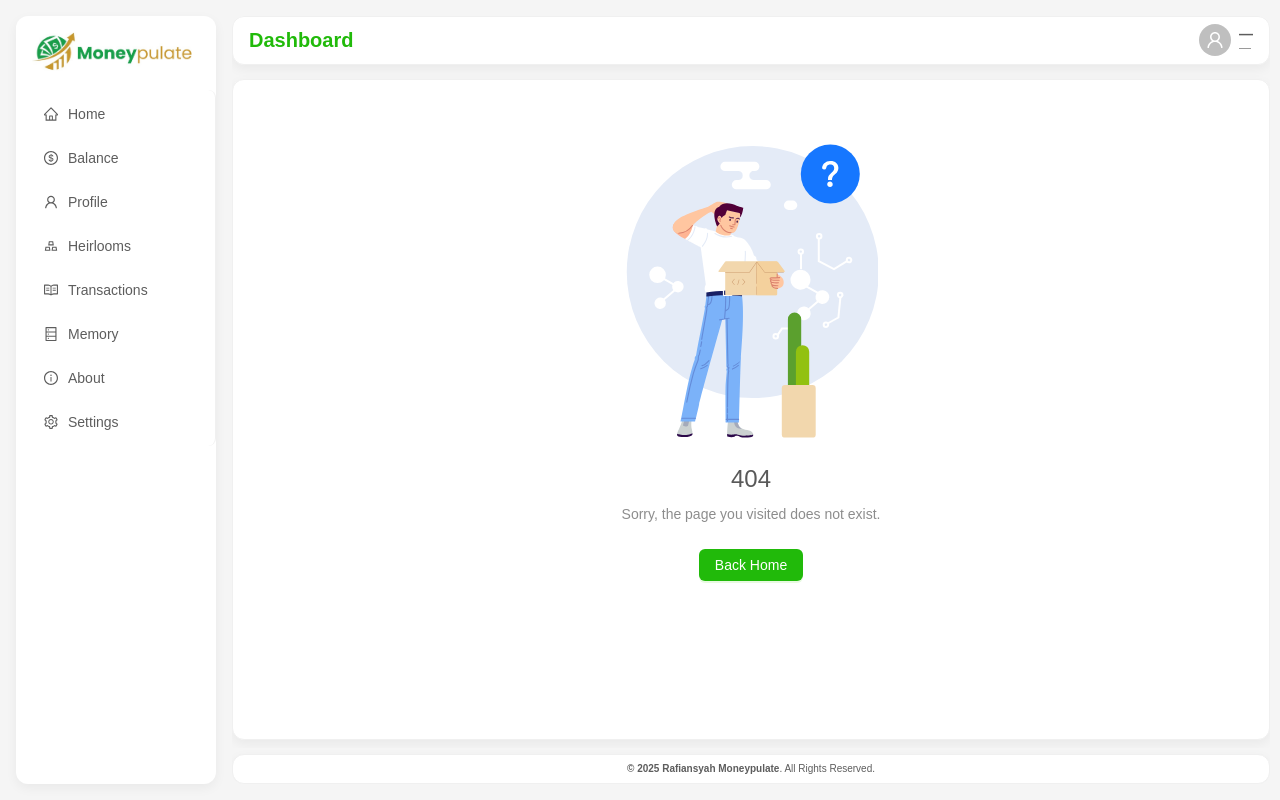
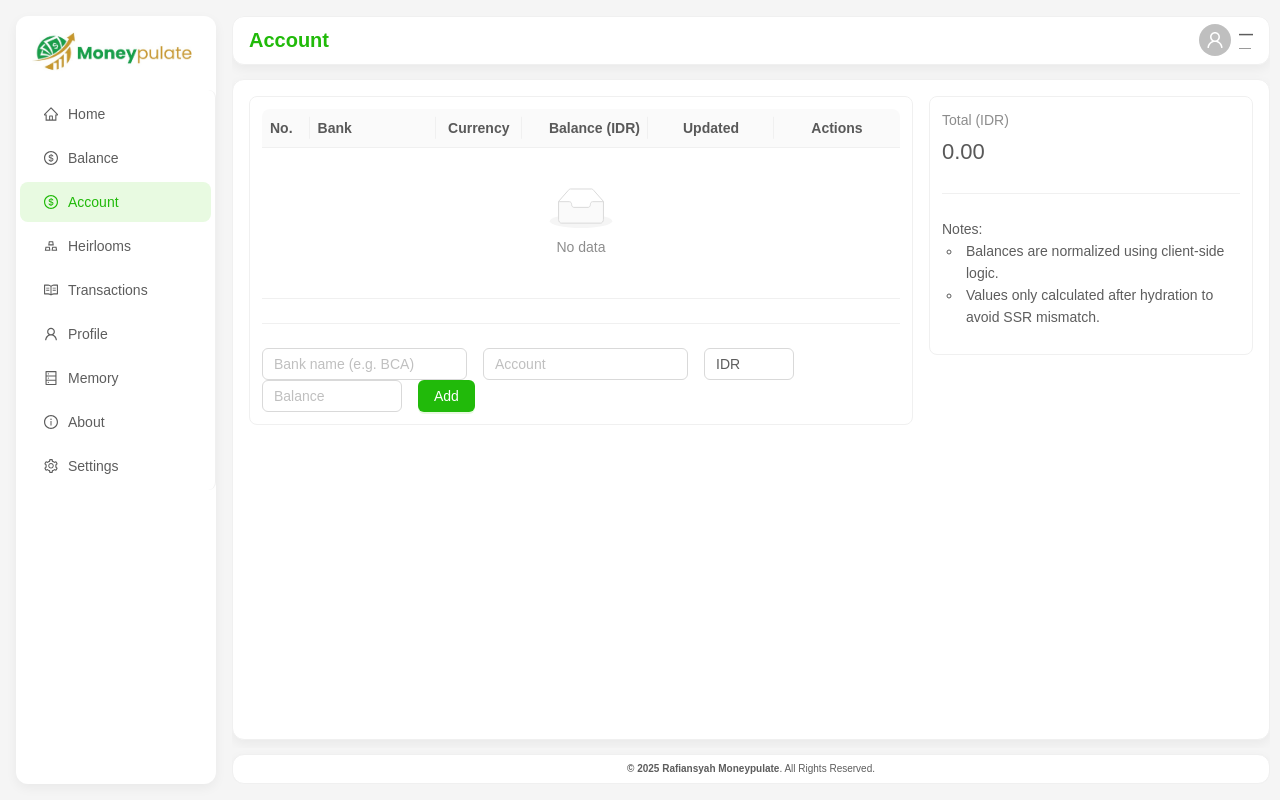
Before and after one commit to sarafiansyah/moneypulate-master, a Next.js app: page /bank in a window 1280 px wide. Before the commit this address had no page. Built offline with nearby package versions, Linux system fonts and the light colour scheme.

Commit message:
Added Bank Management feature

```diff
--- /dev/null
+++ b/src/app/bank/page.tsx
@@ -0,0 +1,74 @@
+"use client";
+
+import React from "react";
+import { Row, Col, Card, Statistic, Divider, Typography } from "antd";
+import { useBankStore } from "@/store/useBankStore";
+import BankTable from "@/components/bank/BankTable";
+import AddBankForm from "@/components/bank/AddBankForm";
+
+export default function BankBalancesPage() {
+  const banks = useBankStore((s) => s.banks);
+  const addBank = useBankStore((s) => s.addBank);
+  const updateBank = useBankStore((s) => s.updateBank);
+  const removeBank = useBankStore((s) => s.removeBank);
+  const totalBalance = useBankStore((s) => s.totalBalance);
+
+  // Prevent hydration mismatch
+  const [ready, setReady] = React.useState(false);
+  React.useEffect(() => setReady(true), []);
+
+  const handleAdd = (vals: { name: string; account: string; currency: string; balance: number }) => {
+    addBank({
+      name: vals.name,
+      account: vals.account,
+      currency: vals.currency,
+      balance: vals.balance,
+    });
+  };
+
+  const handleAdd10k = (id: string) => {
+    const target = banks.find((b) => b.id === id);
+    if (!target) return;
+
+    updateBank(id, {
+      balance: Math.round((target.balance + 10000) * 100) / 100,
+    });
+  };
+
+  return (
+    <div style={{ padding: 0 }}>
+      <Row gutter={[16, 16]}>
+        <Col xs={24} lg={16}>
+          <Card size="small">
+                 <BankTable banks={banks} onAdd10k={handleAdd10k} onDelete={removeBank} />
+
+            <Divider />
+
+            <AddBankForm onAdd={handleAdd} />
+          </Card>
+        </Col>
+
+        <Col xs={24} lg={8}>
+          <Card size="small">
+            <Statistic
+              title="Total (IDR)"
+              value={ready ? totalBalance() : 0}
+              precision={2}
+              valueStyle={{ fontSize: 22 }}
+            />
+
+            <Divider />
+
+            <Typography.Paragraph style={{ marginTop: 12 }}>
+              Notes:
+              <ul>
+                <li>Balances are normalized using client-side logic.</li>
+                <li>Values only calculated after hydration to avoid SSR mismatch.</li>
+              </ul>
+            </Typography.Paragraph>
+          </Card>
+        </Col>
+      </Row>
+    </div>
+  );
+}
--- /dev/null
+++ b/src/components/bank/AddBankForm.tsx
@@ -0,0 +1,43 @@
+// components/AddBankForm.tsx
+import React from "react";
+import { Form, Input, Button } from "antd";
+
+type Props = {
+  onAdd: (vals: { name: string; account: string; currency: string; balance: number }) => void;
+};
+
+export default function AddBankForm({ onAdd }: Props) {
+  const [form] = Form.useForm();
+
+  const submit = (values: any) => {
+    onAdd({
+      name: String(values.name).trim(),
+      account: String(values.account).trim(),
+      currency: String(values.currency || "IDR").trim().toUpperCase(),
+      balance: Number(values.balance) || 0,
+    });
+    form.resetFields();
+  };
+
+  return (
+    <Form form={form} layout="inline" onFinish={submit} style={{ marginTop: 8 }}>
+      <Form.Item name="name" rules={[{ required: true }]}>
+        <Input placeholder="Bank name (e.g. BCA)" />
+      </Form.Item>
+      <Form.Item name="account" rules={[{ required: true }]}>
+        <Input placeholder="Account" />
+      </Form.Item>
+      <Form.Item name="currency" initialValue="IDR">
+        <Input placeholder="Currency" style={{ width: 90 }} />
+      </Form.Item>
+      <Form.Item name="balance" rules={[{ required: true }]}>
+        <Input placeholder="Balance" type="number" style={{ width: 140 }} />
+      </Form.Item>
+      <Form.Item>
+        <Button type="primary" htmlType="submit">
+          Add
+        </Button>
+      </Form.Item>
+    </Form>
+  );
+}
--- /dev/null
+++ b/src/components/bank/BankTable.tsx
@@ -0,0 +1,108 @@
+// components/BankTable.tsx
+import React from "react";
+import { Table, Space, Button, Popconfirm, Typography } from "antd";
+import type { ColumnsType } from "antd/es/table";
+import { Bank } from "@/types/bank";
+
+type Props = {
+    banks: Bank[];
+    onAdd10k: (id: string) => void;
+    onDelete: (id: string) => void;
+};
+
+export default function BankTable({ banks, onAdd10k, onDelete }: Props) {
+    const columns: ColumnsType<Bank> = [
+        {
+            title: "No.",
+            key: "index",
+            width: "6%",
+            render: (_: any, __: Bank, index: number) => index + 1,
+        },
+        {
+            title: "Bank",
+            dataIndex: "name",
+            key: "name",
+            width: "16%",
+            render: (v: string, r: Bank) => (
+                <div>
+                    <Typography.Text strong>{v}</Typography.Text>
+                    <div style={{ fontSize: 12, color: "rgba(0,0,0,0.45)" }}>
+                        {r.account}
+                    </div>
+                </div>
+            ),
+        },
+        {
+            title: "Currency",
+            dataIndex: "currency",
+            key: "currency",
+            align: "center",
+            width: "6%",
+        },
+        {
+            title: "Balance (IDR)",
+            dataIndex: "balance",
+            key: "balance",
+            align: "right",
+            width: "16%",
+            render: (v: number) =>
+                new Intl.NumberFormat("id-ID", {
+                    style: "currency",
+                    currency: "IDR",
+                    minimumFractionDigits: 0,
+                    maximumFractionDigits: 0,
+                }).format(v),
+        },
+        {
+            title: "Updated",
+            dataIndex: "updatedAt",
+            key: "updatedAt",
+            align: "center",
+            width: "16%",
+            render: (t: string | undefined) => {
+                if (!t) return "—";
+
+                const d = new Date(t);
+
+                const hh = String(d.getHours()).padStart(2, "0");
+                const mm = String(d.getMinutes()).padStart(2, "0");
+                const dd = String(d.getDate()).padStart(2, "0");
+                const MM = String(d.getMonth() + 1).padStart(2, "0");
+                const yyyy = d.getFullYear();
+
+                return `${hh}:${mm} ${dd}/${MM}/${yyyy}`;
+            },
+        },
+        {
+            title: "Actions",
+            key: "actions",
+            align: "center",
+            width: "16%",
+            render: (_: any, record: Bank) => (
+                <Space>
+                    <Button size="small" onClick={() => onAdd10k(record.id)}>
+                        +10k
+                    </Button>
+                    <Popconfirm
+                        title="Remove bank?"
+                        onConfirm={() => onDelete(record.id)}
+                    >
+                        <Button danger size="small">
+                            Delete
+                        </Button>
+                    </Popconfirm>
+                </Space>
+            ),
+        },
+    ];
+
+    return (
+        <Table
+            rowKey="id"
+            dataSource={banks}
+            columns={columns}
+            size="small"
+            pagination={false}
+        />
+    );
+}
--- a/src/components/layout/MainLayout/index.tsx
+++ b/src/components/layout/MainLayout/index.tsx
@@ -71,7 +71,7 @@ export default function ClientLayout({
             <ConfigProvider
                 theme={{
                     token: {
-                        colorText: "#5d5d5dff", // 🌈 global text color
+                        colorText: "#5d5d5dff",
                         colorTextHeading: "#595959ff", // headings
                         colorPrimary: "#21ba0aff",
                         fontFamily: "'Poppins', sans-serif",
@@ -225,7 +225,9 @@ export default function ClientLayout({
                     {/* Main layout */}
                     <Layout
                         style={{
-                            margin: "16px 10px 16px 0",
+                            margin: isSmallScreen
+                                ? "16px 10px 16px -20px"
+                                : "16px 10px 16px 0px",
                             borderRadius: 12,
                             background: "transparent",
                             display: "flex",
@@ -323,8 +325,11 @@ export default function ClientLayout({
                                                     strong
                                                     style={{ fontSize: 14 }}
                                                 >
-                                                    {firstName || "—"}{" "}
-                                                    {lastName || ""}
+                                                    {isSmallScreen
+                                                        ? firstName || "—"
+                                                        : `${
+                                                              firstName || "—"
+                                                          } ${lastName || ""}`}
                                                 </Text>
                                                 <Text
                                                     type="secondary"
--- a/src/components/layout/MenuItems/index.tsx
+++ b/src/components/layout/MenuItems/index.tsx
@@ -21,10 +21,10 @@ const baseMenuItems = [
         label: "Balance",
         path: "/balance",
     },
-    {
-        icon: <UserOutlined />,
-        label: "Profile",
-        path: "/profile",
+      {
+        icon: <DollarOutlined />,
+        label: "Account",
+        path: "/bank",
     },
     {
         icon: <GoldOutlined />,
@@ -35,6 +35,11 @@ const baseMenuItems = [
         icon: <ReadOutlined />,
         label: "Transactions",
         path: "/transaction-history",
+    },
+      {
+        icon: <UserOutlined />,
+        label: "Profile",
+        path: "/profile",
     },
     {
         icon: <DatabaseOutlined />,
--- /dev/null
+++ b/src/store/useBankStore.ts
@@ -0,0 +1,81 @@
+import { create } from "zustand";
+import { persist, createJSONStorage } from "zustand/middleware";
+import { Bank } from "@/types/bank";
+import { useBalanceStore } from "@/store/useBalanceStore";
+
+const genId = () =>
+  "id-" + Math.random().toString(36).slice(2) + Date.now().toString(36);
+
+type BankState = {
+  banks: Bank[];
+  addBank: (b: Omit<Bank, "id" | "updatedAt">) => void;
+  updateBank: (id: string, patch: Partial<Bank>) => void;
+  removeBank: (id: string) => void;
+  setBanks: (banks: Bank[]) => void;
+  totalBalance: () => number;
+};
+
+export const useBankStore = create<BankState>()(
+  persist(
+    (set, get) => ({
+      banks: [],
+
+      addBank: (b) =>
+        set((s) => {
+          const newBanks = [
+            ...s.banks,
+            {
+              ...b,
+              id: genId(),
+              updatedAt: new Date().toISOString(),
+            },
+          ];
+
+          const total = newBanks.reduce((acc, x) => acc + x.balance, 0);
+          useBalanceStore.getState().setBankBalance(total);
+
+          return { banks: newBanks };
+        }),
+
+      updateBank: (id, patch) =>
+        set((s) => {
+          const newBanks = s.banks.map((bk) =>
+            bk.id === id
+              ? { ...bk, ...patch, updatedAt: new Date().toISOString() }
+              : bk
+          );
+
+          const total = newBanks.reduce((acc, x) => acc + x.balance, 0);
+          useBalanceStore.getState().setBankBalance(total);
+
+          return { banks: newBanks };
+        }),
+
+      removeBank: (id) =>
+        set((s) => {
+          const newBanks = s.banks.filter((b) => b.id !== id);
+
+          const total = newBanks.reduce((acc, x) => acc + x.balance, 0);
+          useBalanceStore.getState().setBankBalance(total);
+
+          return { banks: newBanks };
+        }),
+
+      setBanks: (banks) =>
+        set(() => {
+          const total = banks.reduce((acc, x) => acc + x.balance, 0);
+          useBalanceStore.getState().setBankBalance(total);
+
+          return { banks };
+        }),
+
+      totalBalance: () =>
+        get().banks.reduce((acc, b) => acc + b.balance, 0),
+    }),
+    {
+      name: "bank-storage",
+      version: 1,
+      storage: createJSONStorage(() => localStorage),
+    }
+  )
+);
--- /dev/null
+++ b/src/types/bank.ts
@@ -0,0 +1,9 @@
+// types/bank.ts
+export type Bank = {
+  id: string;
+  name: string;
+  account: string;
+  currency: string;
+  balance: number; // stored in base currency (we'll assume IDR for display)
+  updatedAt?: string;
+};
```
Also changed, not shown: src/store/useBalanceStore.ts (+16 -11 lines).
